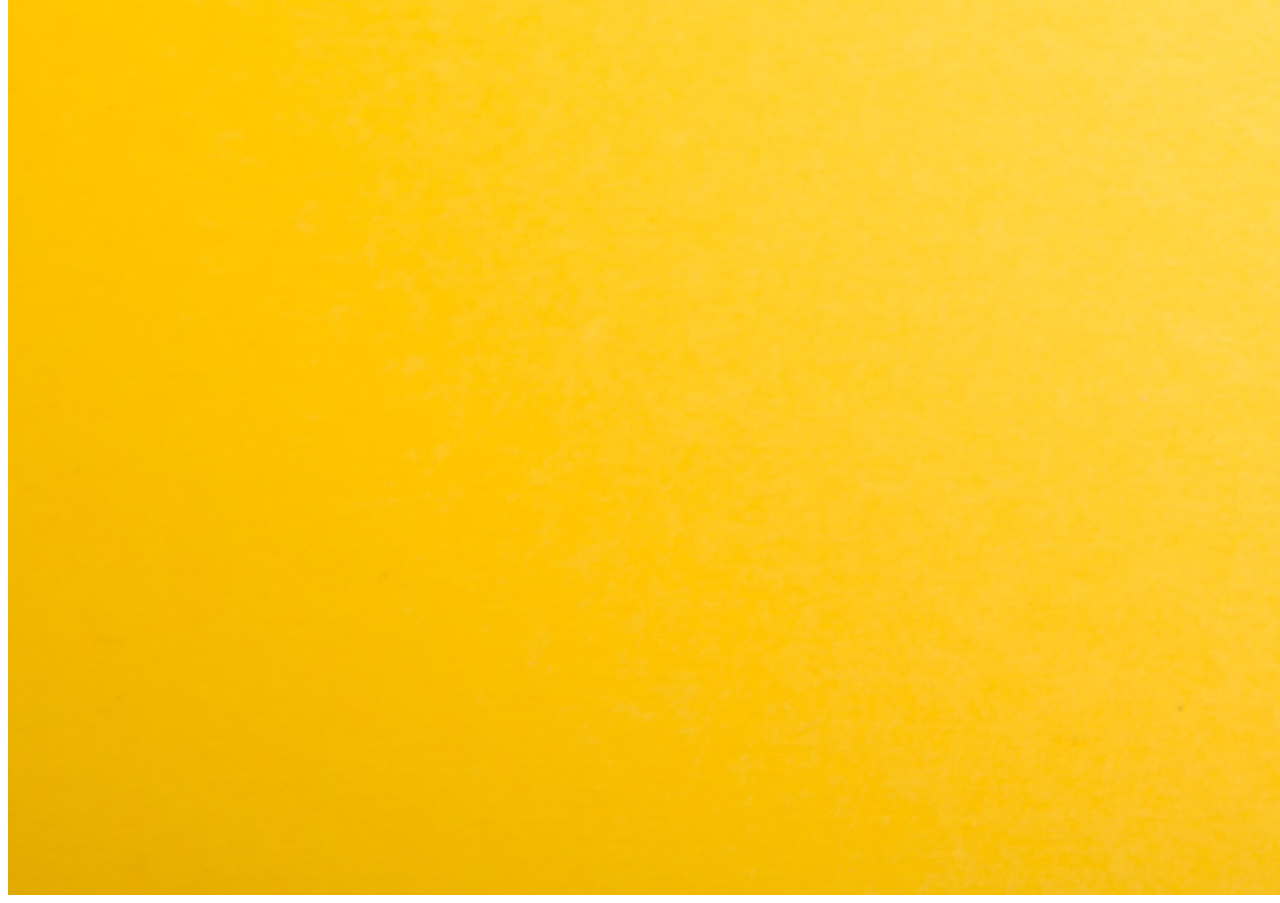
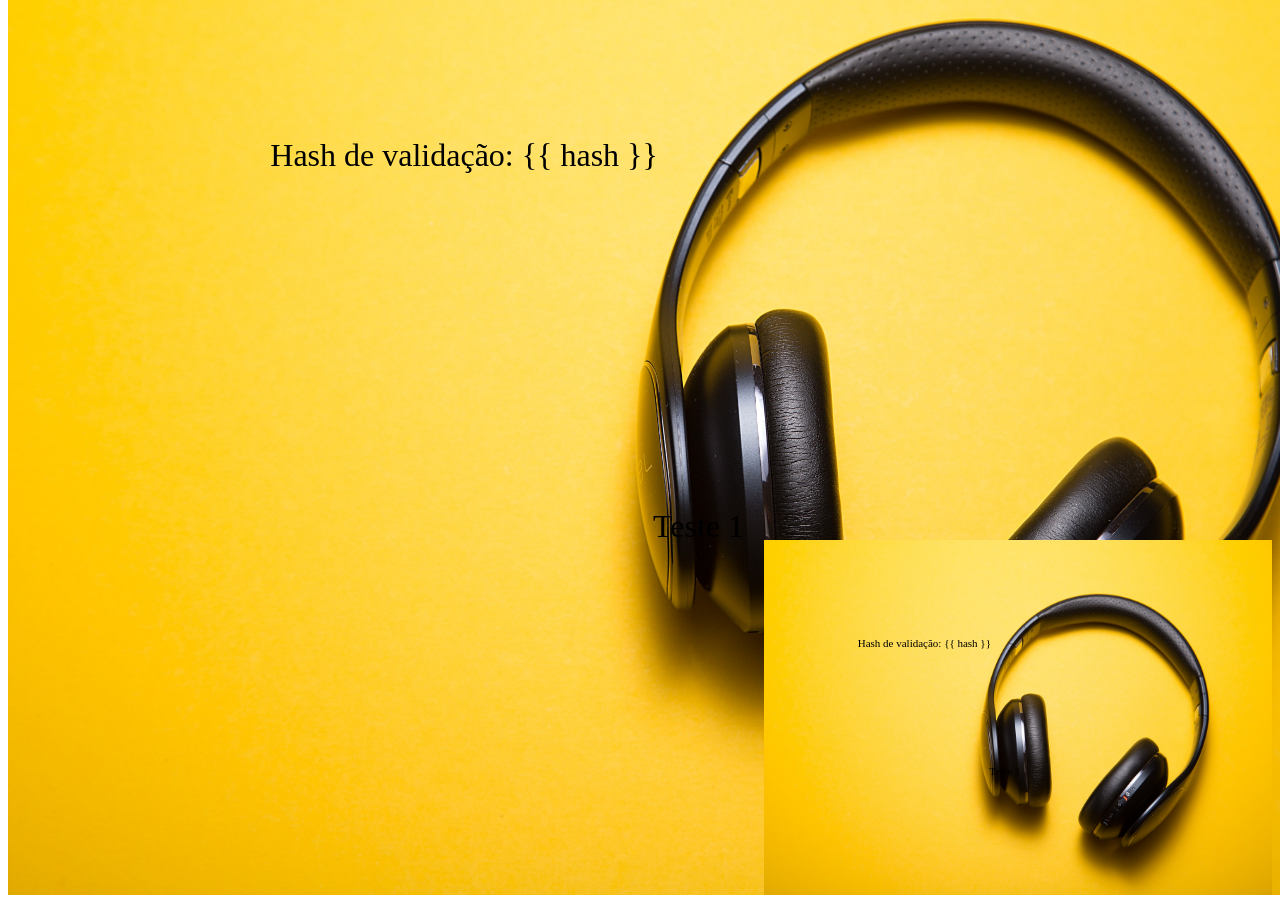
Before and after one commit to matheus-alpe/vue-2-interact, a Vue app: page / in a window 1280 px wide. Shown: the part 1563-2466 px from the top of the page. Built offline with nearby package versions, Linux system fonts and the light colour scheme.

Commit message:
feat: preview on small window, add element

```diff
--- a/src/App.vue
+++ b/src/App.vue
@@ -1,12 +1,40 @@
 <template>
-  <WhiteBoard>
-    <DraggableText msg="teste 1" id="1"/>
-    <DraggableText msg="Insira algum texto" id="2"/>
-    <DraggableText :msg="'Hash de validação: {{ hash }}'" id="3"/>
-  </WhiteBoard>
+  <div style="position: relative; min-height: 100vh; padding: 0; margin: 0">
+    <WhiteBoard view="full" @addElement="addElement">
+      <DraggableText
+        v-for="item in items"
+        :item="item"
+        :key="item.id"
+        @moveEnd="updatePositionState"
+      />
+    </WhiteBoard>
+
+    <WhiteBoard view="preview" style="position: absolute; left: 0; bottom: 0">
+      <DraggableText
+        v-for="item in items"
+        :item="{ ...item, id: `preview-${item.id}` }"
+        :key="`preview-${item.id}`"
+        :is-preview="true"
+      />
+    </WhiteBoard>
+
+    <WhiteBoard
+      view="small-preview"
+      style="position: absolute; right: 0; bottom: 0"
+    >
+      <DraggableText
+        v-for="item in items"
+        :item="{ ...item, id: `small-preview-${item.id}` }"
+        :key="`small-preview-${item.id}`"
+        :is-preview="true"
+      />
+    </WhiteBoard>
+  </div>
 </template>
 
 <script>
+import { randomId } from '@/utils'
+
 import WhiteBoard from './components/WhiteBoard.vue'
 import DraggableText from './components/DraggableText.vue'
 
@@ -14,8 +42,53 @@ export default {
   name: 'App',
   components: {
     DraggableText,
-    WhiteBoard
-  }
+    WhiteBoard,
+  },
+
+  data() {
+    return {
+      items: [
+        {
+          id: randomId(),
+          message: 'Teste 1',
+          position: {
+            x: 20,
+            y: 20,
+          },
+        },
+        {
+          id: randomId(),
+          message: 'Hash de validação: {{ hash }}',
+          position: {
+            x: 8.040000000000102,
+            y: 8.40000000000002,
+          },
+        },
+      ],
+    }
+  },
+
+  methods: {
+    addElement(position) {
+      this.items.push({
+        id: randomId(),
+        message: 'Insira algum texto',
+        position,
+      })
+    },
+
+    updatePositionState(itemId, newPosition) {
+      console.log('updatePositionState', itemId, newPosition)
+
+      this.items.forEach((item) => {
+        if (item.id === itemId) {
+          item.position = {
+            ...newPosition,
+          }
+        }
+      })
+    },
+  },
 }
 </script>
 
--- a/src/components/DraggableText.vue
+++ b/src/components/DraggableText.vue
@@ -1,21 +1,24 @@
 <template>
-  <p :class="`text-label-${id}`" contenteditable="true" :style="style">
-    {{ msg }}
+  <p :ref="item.id" :class="item.id" contenteditable="true" :style="style">
+    {{ item.message }}
   </p>
 </template>
 
 <script>
-import interact from "interactjs";
+import interact from 'interactjs'
 
 export default {
-  name: "DraggableText",
+  name: 'DraggableText',
 
   props: {
-    msg: String,
+    item: {
+      type: Object,
+      default: () => {},
+    },
 
-    id: {
-      type: String,
-      required: true,
+    isPreview: {
+      type: Boolean,
+      default: false,
     },
   },
 
@@ -25,43 +28,67 @@ export default {
 
       style: {
         margin: 0,
-        "font-size": "1em",
-        padding: "5px",
-        color: "#000",
-        "width": "fit-content",
-        position: "absolute",
+        'font-size': '1em',
+        padding: '5px',
+        color: '#000',
+        width: 'fit-content',
+        position: 'absolute',
+        'user-select': 'none',
       },
-    };
+    }
+  },
+
+  watch: {
+    'item.position': {
+      deep: true,
+      handler() {
+        if (!this.isPreview) return
+        this.moveElement(this.$refs[this.item.id], this.item.position)
+      },
+    },
+  },
+
+  methods: {
+    moveElement(element, position) {
+      Object.assign(element.style, {
+        transform: `translate(${position.x}em, ${position.y}em)`,
+      })
+    },
+  },
+
+  created() {
+    this.position = { ...this.item.position }
   },
 
   mounted() {
-    interact(`.text-label-${this.id}`)
-      .draggable({
-        listeners: {
-          move: (event) => {
-            this.position.x += event.dx;
-            this.position.y += event.dy;
+    this.moveElement(this.$refs[this.item.id], this.position)
+    if (this.isPreview) return
 
-            Object.assign(event.target.style, {
-              transform: `translate(${this.position.x}px, ${this.position.y}px)`,
-            });
-          },
+    interact(`.${this.item.id}`).draggable({
+      listeners: {
+        move: (event) => {
+          this.position.x += event.dx / 75
+          this.position.y += event.dy / 75
+
+          this.moveElement(event.target, this.position)
         },
-      })
 
-      .resizable({
-        edges: { top: true, left: true, bottom: true, right: true },
-        listeners: {
-          move: function (event) {
+        end: () => {
+          this.$emit('moveEnd', this.item.id, this.position)
+        },
+      },
+    })
 
-            Object.assign(event.target.style, {
-              width: `${event.rect.width}px`,
-              height: `${event.rect.height}px`,
-            });
-
-          },
-        },
-      });
+    // .resizable({
+    //   edges: { top: false, left: false, bottom: false, right: true },
+    //   listeners: {
+    //     move: (event) => {
+    //       Object.assign(event.target.style, {
+    //         width: `${event.rect.width}px`,
+    //       });
+    //     },
+    //   },
+    // });
   },
-};
+}
 </script>
--- a/src/components/WhiteBoard.vue
+++ b/src/components/WhiteBoard.vue
@@ -1,6 +1,11 @@
 <template>
   <div ref="board">
-    <div class="board" :style="style" @click="handleClick">
+    <div
+      class="board"
+      :style="style"
+      @click="handleClick"
+      @dblclick="handleDoubleClick"
+    >
       <img src="@/assets/background.jpg" alt="bg" :style="imgStyle" />
       <slot />
     </div>
@@ -8,43 +13,74 @@
 </template>
 
 <script>
-// const BOARD_WIDTH = "3508px"
-// const BOARD_HEIGHT = "2450px"
+const VIEW_SIZE = {
+  full: 76,
+  preview: 32,
+  'small-preview': 11,
+}
 
 export default {
-  name: "WhiteBoard",
+  name: 'WhiteBoard',
+
+  props: {
+    view: {
+      type: String,
+      required: true,
+      validator: (view) => Object.keys(VIEW_SIZE).includes(view),
+    },
+  },
 
   data() {
     return {
       style: {
-        "font-size": "76px",
-        background: "#fff",
-        width: "46.1578947368421em",
-        "max-width": "46.1578947368421em",
-        height: "32.23684210526316em",
-        "max-height": "32.23684210526316em",
-        overflow: "hidden",
-        position: "relative",
+        'font-size': VIEW_SIZE[this.view] + 'px',
+        background: '#fff',
+        width: '46.1578947368421em',
+        'max-width': '46.1578947368421em',
+        height: '32.23684210526316em',
+        'max-height': '32.23684210526316em',
+        overflow: 'hidden',
+        position: 'relative',
       },
 
       imgStyle: {
-        width: "46.1578947368421em",
-        "max-width": "46.1578947368421em",
-        height: "32.23684210526316em",
-        "max-height": "32.23684210526316em",
-        display: "block",
+        width: '46.1578947368421em',
+        'max-width': '46.1578947368421em',
+        height: '32.23684210526316em',
+        'max-height': '32.23684210526316em',
+        display: 'block',
         position: 'absolute',
         top: 0,
-        left: 0
+        left: 0,
+        'user-select': 'none',
       },
-    };
+    }
   },
 
   methods: {
     handleClick() {
-      if (!this.$refs.board) return;
-      console.log(this.$refs.board.innerHTML);
+      // console.log(this.$refs.board.innerHTML);
+    },
+
+    handleDoubleClick(event) {
+      if (event.target.nodeName === 'IMG') {
+        return this.$emit('addElement', {
+          x: event.x / VIEW_SIZE[this.view],
+          y: event.y / VIEW_SIZE[this.view],
+        })
+      }
+
+      this.deleteElement(event.target)
+    },
+
+    /**
+     *
+     * @param {HTMLElement} element
+     */
+    deleteElement(element) {
+      if (!element) return
+      element.remove()
     },
   },
-};
+}
 </script>
--- /dev/null
+++ b/src/utils/index.js
@@ -0,0 +1,9 @@
+export function uuidv4() {
+  return ([1e7] + -1e3 + -4e3 + -8e3 + -1e11).replace(/[018]/g, (c) =>
+    (c ^ (crypto.getRandomValues(new Uint8Array(1))[0] & (15 >> (c / 4)))).toString(16)
+  )
+}
+
+export function randomId() {
+  return Date.now().toString(36) + Math.random().toString(36).substring(2)
+}
```
Also changed, not shown: 2 other files (tests, documents, lock files or other folders).
